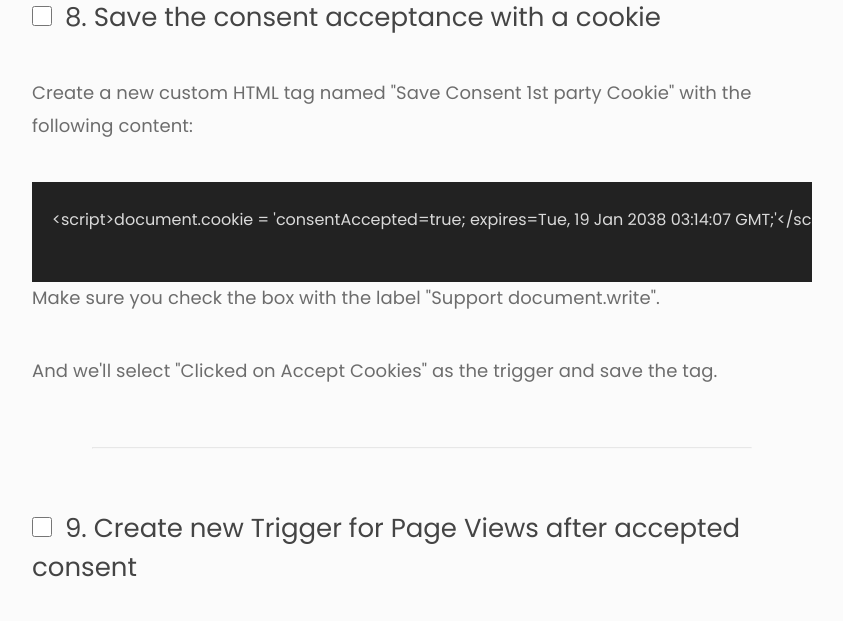
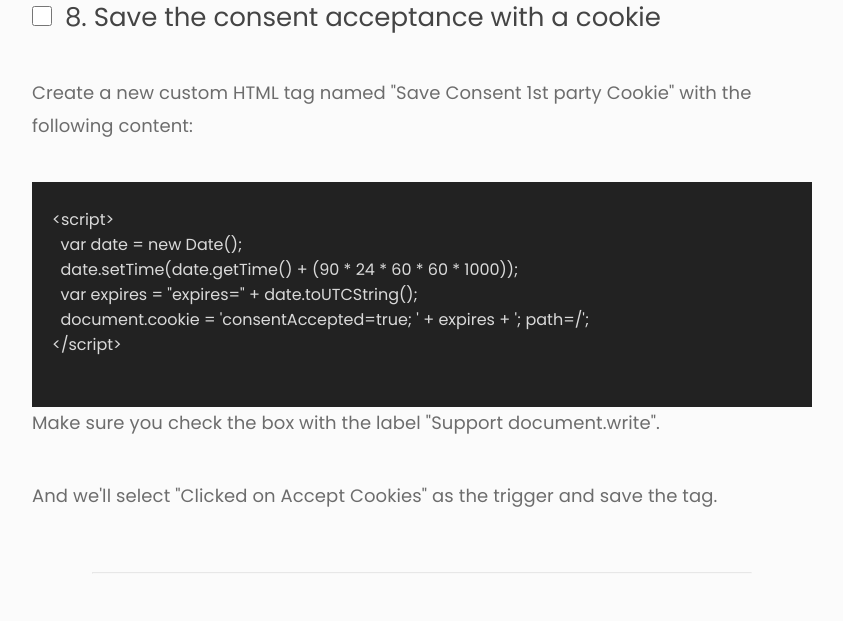
Before and after one commit to polyfen/polycookiessite, a PHP site: page / in a window 1280 px wide. Shown: the part 5029-5650 px from the top of the page, without its empty margins (218-1061 px from the left). Run offline with PHP 8.4, Linux system fonts and the light colour scheme; some libraries are stand-ins or nearby versions.

Commit message:
Changed consent cookie expiration to 90 dynamic days

```diff
--- a/index.php
+++ b/index.php
@@ -125,7 +125,12 @@
         <p>Create a new custom HTML tag named "Save Consent 1st party Cookie" with the following content:</p>
         <pre>
           <code>
-&lt;script>document.cookie = 'consentAccepted=true; expires=Tue, 19 Jan 2038 03:14:07 GMT;'&lt;/script>
+&lt;script>
+  var date = new Date();
+  date.setTime(date.getTime() + (90 * 24 * 60 * 60 * 1000));
+  var expires = "expires=" + date.toUTCString();
+  document.cookie = 'consentAccepted=true; ' + expires + '; path=/';
+&lt;/script>
           </code>
         </pre>
         <p>Make sure you check the box with the label "Support document.write".</p>
```
